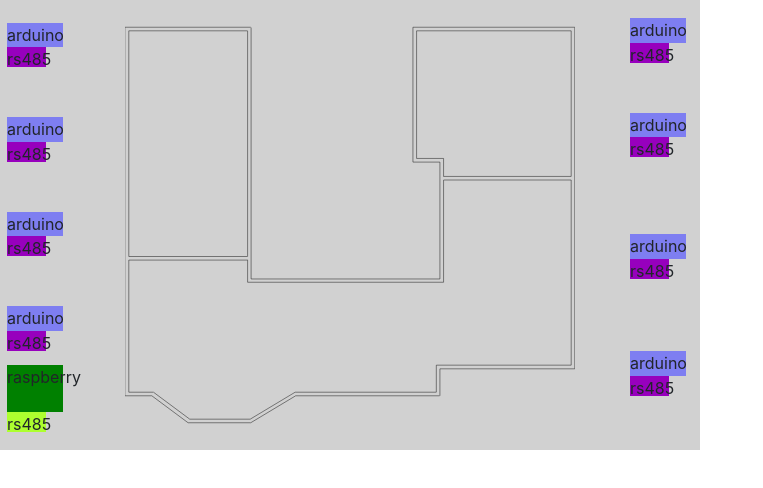
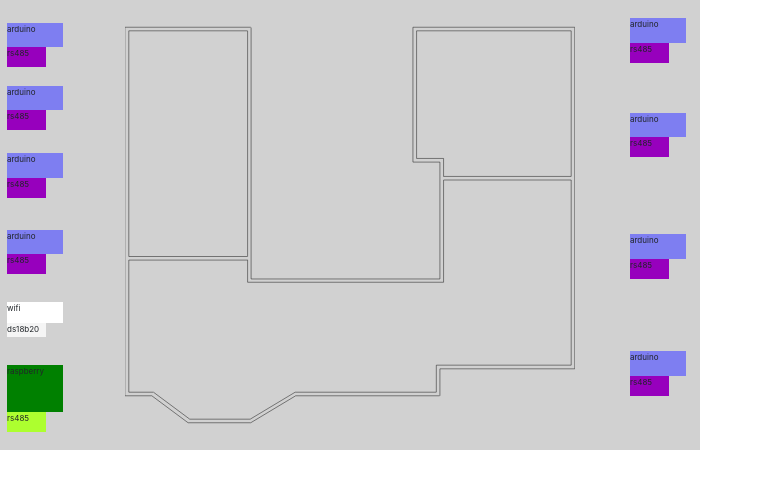
Before and after one commit to ZadoyanMK/diploma_begin, a plain HTML site: page index.html in a window 1280 px wide. Shown: the whole page, without its empty margins (0-763 px from the left). Drawn offline with nearby package versions, Linux system fonts and the light colour scheme.

Commit message:
add wifi module

```diff
--- a/index.html
+++ b/index.html
@@ -61,10 +61,14 @@
             <div class="arduino-nano">arduino</div>
             <div class="rs485-ttl">rs485</div>
         </div>
-
         <div class="raspberry-rs485-block">
             <div class="rasspberry">raspberry</div>
             <div class="rs485-usb">rs485</div>
+        </div>
+
+        <div class="wifi-ds18b20-block">
+            <div class="wifi">wifi</div>
+            <div class="ds18b20">ds18b20</div>
         </div>
     </div>
 
--- a/scripts.js
+++ b/scripts.js
@@ -21,7 +21,7 @@ $( document ).ready(function() {
         })
         $(ob).mouseover( (e) => {
             $(ob).css({
-                opacity: 0.7
+                opacity: 0.6
             });
         })
 
--- a/style.css
+++ b/style.css
@@ -18,15 +18,26 @@
     -webkit-transform: rotate(90deg);
     transform: rotate(90deg);
 }
+
 .arduino-nano, .rs485-ttl, .arduino-nano-rs485-block,
-.raspberry-rs485-block, .rasspberry, .rs485-usb{
+.raspberry-rs485-block, .rasspberry, .rs485-usb, .wifi-ds18b20-block, .wifi, .ds18b20{
     display: block;
     position: relative;
     transition-property: opacity;
     transition-duration: 0.3s;
     cursor: pointer;
+    font-size: 8px;
 }
 
+.wifi{
+    background: white;
+    height: 60%;
+}
+.ds18b20{
+    height: 40%;
+    width: 70%;
+    background: whitesmoke;
+}
 .rasspberry{
     background: green;
     height: 70%;
@@ -35,12 +46,6 @@
     background: greenyellow;
     height: 30%;
     width: 70%;
-}
-.raspberry-rs485-block{
-    width: 8%;
-    height: 15%;
-    left: 1%;
-    top: -7%;
 }
 
 .arduino-nano{
@@ -53,6 +58,20 @@
     width: 70%;
 }
 
+
+.wifi-ds18b20-block{
+    width: 8%;
+    height: 8%;
+    left: 1%;
+    top: -36%;
+}
+.raspberry-rs485-block{
+    width: 8%;
+    height: 15%;
+    left: 1%;
+    top: -7%;
+}
+
 .arduino-nano-rs485-block{
     width: 8%;
     height: 11%;
@@ -61,13 +80,13 @@
     top: 5%; left: 1%;
 }
 .arduino-nano-rs485-block-2{
-    top: 15%; left: 1%;
+    top: 8%; left: 1%;
 }
 .arduino-nano-rs485-block-3{
-    top: 25%; left: 1%;
+    top: 12%; left: 1%;
 }
 .arduino-nano-rs485-block-4{
-    top: 35%; left: 1%;
+    top: 18%; left: 1%;
 }
 .arduino-nano-rs485-block-5{
     top: -40%; left: 90%;
```
